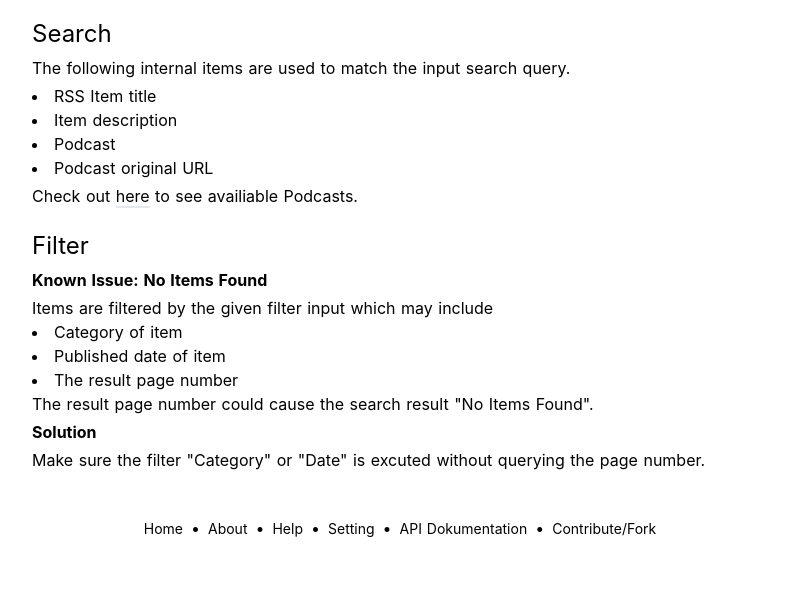
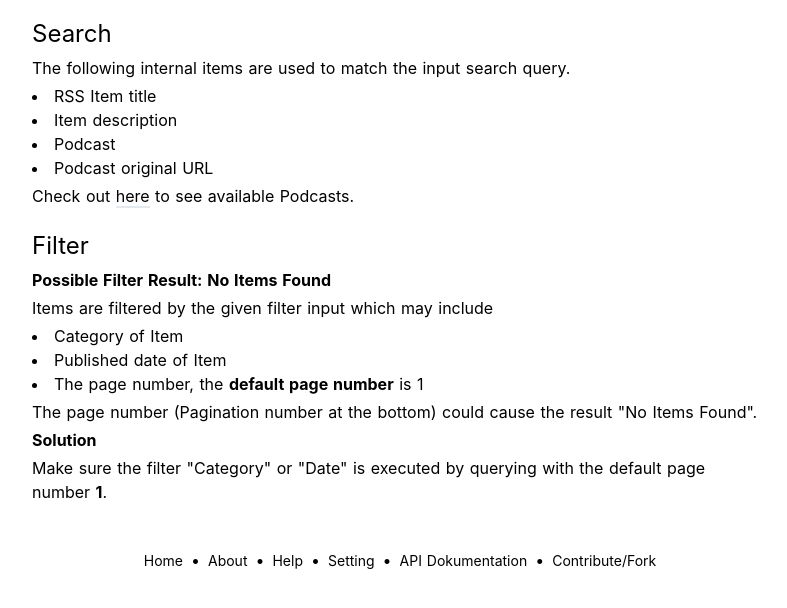
Before and after one commit to tryToCode/podcastclub, a Nuxt app: page /help in a window 1280 px wide. Shown: the top 608 px of the page, without its empty margins (240-1027 px from the left). Built offline with nearby package versions, Linux system fonts and the light colour scheme; what vue-tippy would draw is missing.

Commit message:
change help text

```diff
--- a/pages/help.vue
+++ b/pages/help.vue
@@ -12,26 +12,27 @@
             <li>Podcast original URL</li>
             </ul>
           <p class="py-1">
-              Check out <nuxt-link class="border-b-2" to="/about">here</nuxt-link> to see availiable Podcasts.
+              Check out <nuxt-link class="border-b-2" to="/about">here</nuxt-link> to see available Podcasts.
           </p>
       </div>
       <div class="my-2">
           <h1 class="text-2xl">Filter</h1>
           <p class="py-1 font-bold">
-              Known Issue: No Items Found
+              Possible Filter Result: No Items Found
           </p>
           <p>
             Items are filtered by the given filter input which may include
-            <ul class="list-disc list-inside">
-                <li>Category of item</li>
-                <li>Published date of item</li>
-                <li>The result page number</li>
+            <ul class="list-disc list-inside py-1">
+                <li>Category of Item</li>
+                <li>Published date of Item</li>
+                <li>The page number, the <span class="font-bold">default page number</span> is 1</li>
             </ul>
-            The result page number could cause the search result "No Items Found".
+            The page number (Pagination number at the bottom) could cause the result "No Items Found".
           </p>
           <p class="py-1 font-bold">Solution</p>
           <p>
-            Make sure the filter "Category" or "Date" is excuted without querying the page number.
+            Make sure the filter "Category" or "Date" is executed by querying with
+            the default page number <span class="font-bold">1</span>.
           </p>
       </div>
   </div>
```
